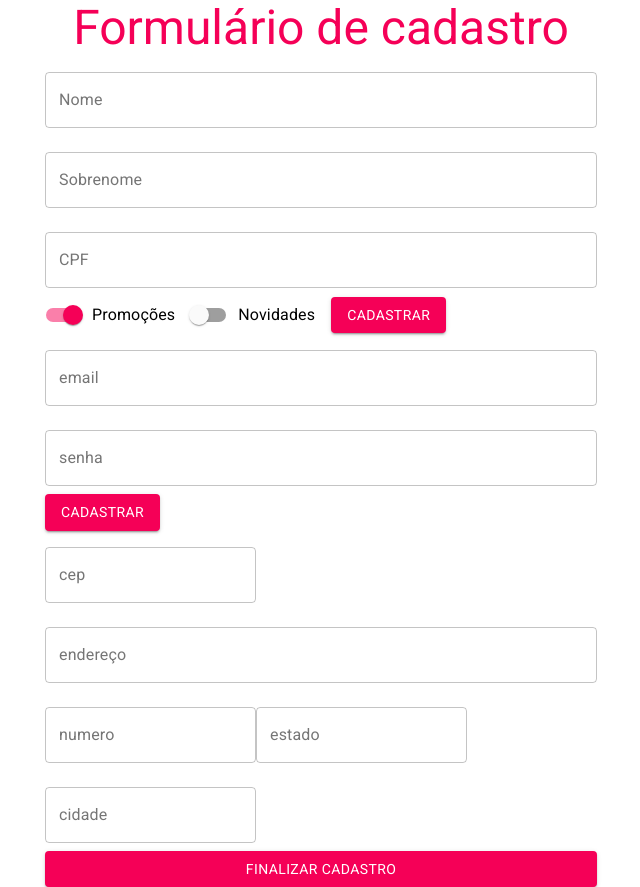
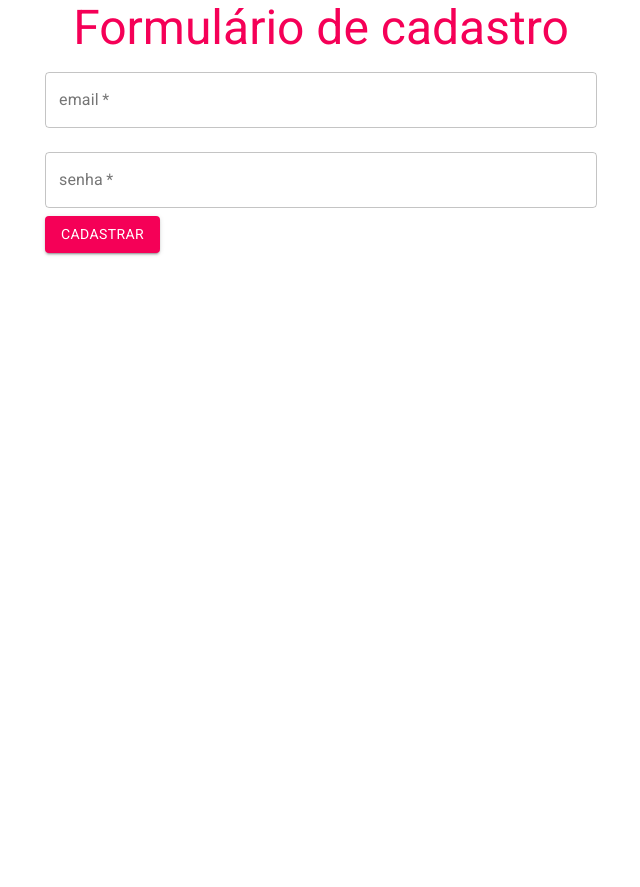
Before and after one commit to aleeeguevara/validation-react, a React (Create React App) app: page / in a window 1280 px wide. Shown: the whole page, without its empty margins (319-959 px from the left). After the commit the page ends 800 px from the top, so only its background shows below. Built offline with nearby package versions, Linux system fonts and the light colour scheme.

Commit message:
Separado formularios e mudando dinamicamente as etapas

```diff
--- a/src/components/FormularioCadastro/DadosPessoais.jsx
+++ b/src/components/FormularioCadastro/DadosPessoais.jsx
@@ -22,6 +22,7 @@
         }}
         id="nome"
         label="Nome"
+        required
         variant="outlined"
         margin="normal"
         fullWidth
@@ -34,6 +35,7 @@
         }}
         id="sobrenome"
         label="Sobrenome"
+        required
         variant="outlined"
         margin="normal"
         fullWidth
@@ -52,6 +54,7 @@
         helperText={erros.cpf.texto}
         id="cpf"
         label="CPF"
+        required
         variant="outlined"
         margin="normal"
         fullWidth
--- a/src/components/FormularioCadastro/DadosUsuario.jsx
+++ b/src/components/FormularioCadastro/DadosUsuario.jsx
@@ -1,13 +1,19 @@
 import React from "react";
 import { TextField, Button } from "@material-ui/core";
 
-function DadosUsuario() {
+function DadosUsuario({ aoEnviar }) {
   return (
-    <form>
+    <form
+      onSubmit={(event) => {
+        event.preventDefault();
+        aoEnviar();
+      }}
+    >
       <TextField
         id="email"
         label="email"
         type="email"
+        required
         variant="outlined"
         margin="normal"
         fullWidth
@@ -16,13 +22,13 @@
         id="senha"
         label="senha"
         type="password"
+        required
         variant="outlined"
         margin="normal"
         fullWidth
       />
       <Button type="submit" variant="contained" color="secondary">
-        {" "}
-        Cadastrar{" "}
+        Cadastrar
       </Button>
     </form>
   );
--- a/src/components/FormularioCadastro/FormularioCadastro.jsx
+++ b/src/components/FormularioCadastro/FormularioCadastro.jsx
@@ -4,13 +4,17 @@
 import DadosEntrega from "./DadosEntrega";
 
 function FormularioCadastro({ aoEnviar, validarCPF }) {
-  return (
-    <>
-      <DadosPessoais aoEnviar={aoEnviar} validarCPF={validarCPF}/>
-      <DadosUsuario />
-      <DadosEntrega/>
-    </>
-  );
+  const [etapaAtual, setEtapaAtual] = useState(0);
+  const formularios = [
+    <DadosUsuario aoEnviar={proximo} />,
+    <DadosPessoais aoEnviar={proximo} validarCPF={validarCPF} />,
+    <DadosEntrega aoEnviar={aoEnviar} />,
+  ];
+
+  function proximo() {
+    setEtapaAtual(etapaAtual + 1);
+  }
+  return <>{formularios[etapaAtual]}</>;
 }
 
 export default FormularioCadastro;
```
